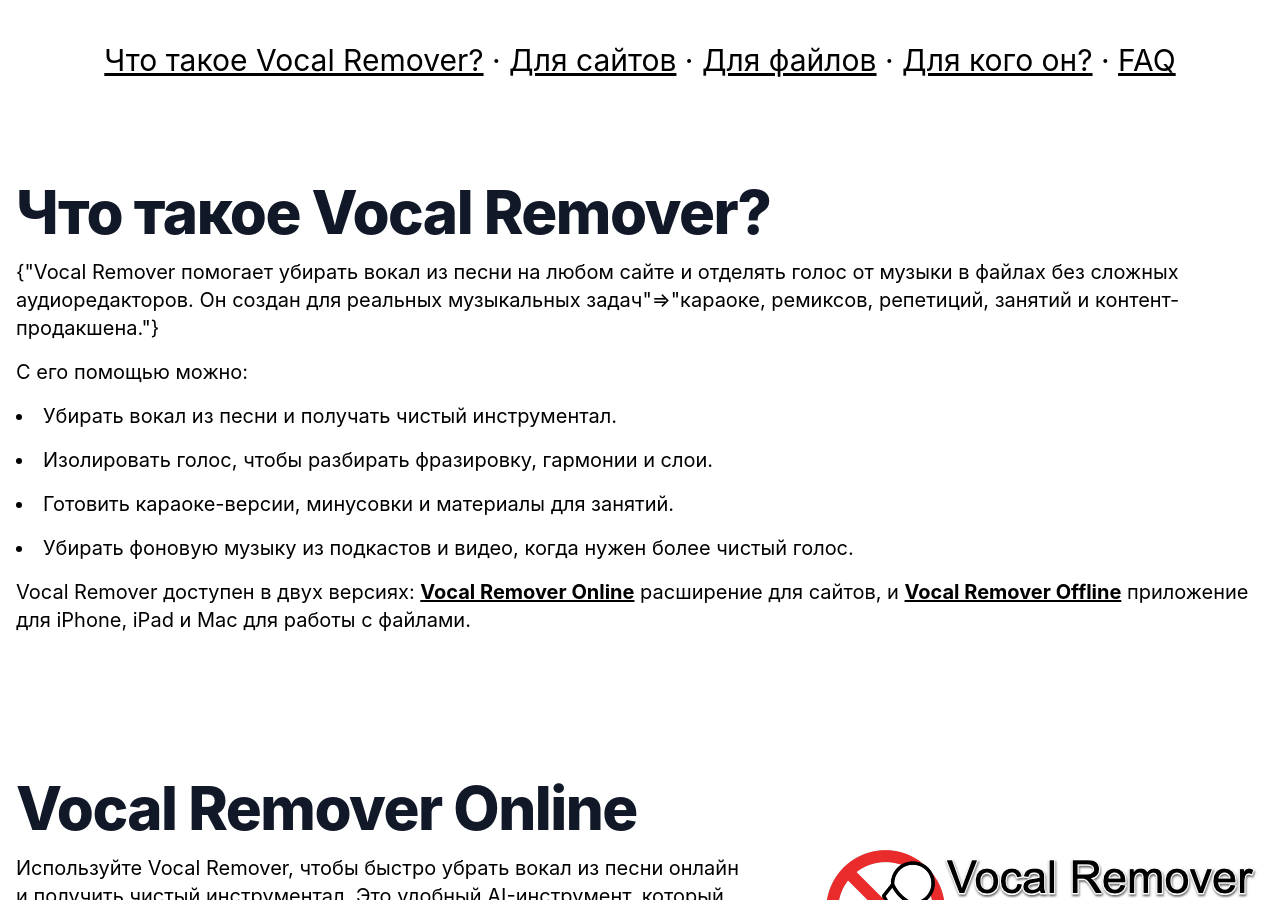
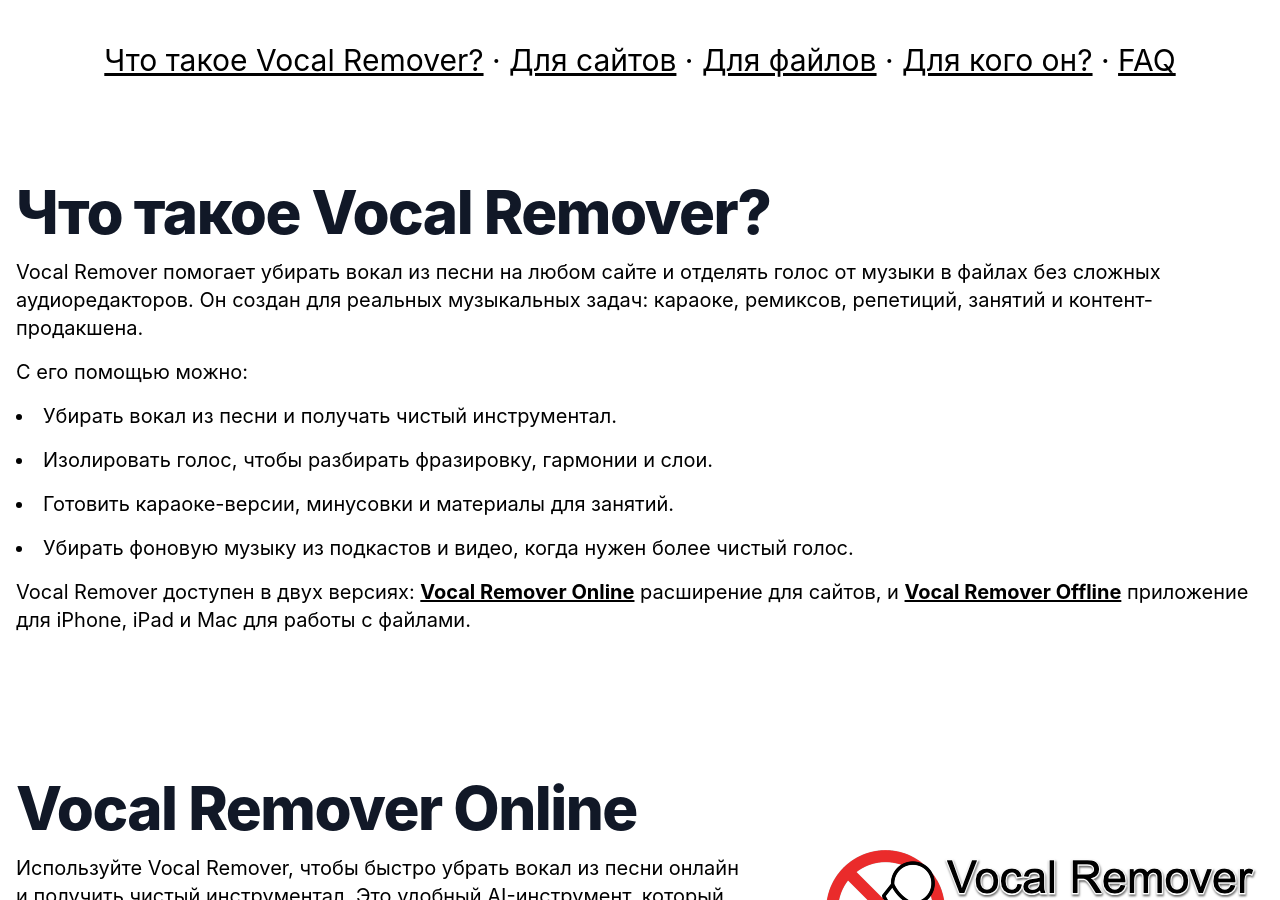
Before and after one commit to vocal-remover/vocal-remover.github.io, a Jekyll site: the page built from ru/index.html, in a window 1280 px wide and 900 px high, scrolled down 602 px. Built offline with Jekyll 4.4.1, drawn with Linux system fonts in a browser that asks for light colours; nearby versions of some CDN libraries.

Commit message:
Fix Russian overview paragraph rendering

```diff
--- a/_data/locales/ru.yml
+++ b/_data/locales/ru.yml
@@ -35,7 +35,7 @@
 overview:
   title: Что такое Vocal Remover?
   paragraphs:
-    - Vocal Remover помогает убирать вокал из песни на любом сайте и отделять голос от музыки в файлах без сложных аудиоредакторов. Он создан для реальных музыкальных задач: караоке, ремиксов, репетиций, занятий и контент-продакшена.
+    - "Vocal Remover помогает убирать вокал из песни на любом сайте и отделять голос от музыки в файлах без сложных аудиоредакторов. Он создан для реальных музыкальных задач: караоке, ремиксов, репетиций, занятий и контент-продакшена."
     - "С его помощью можно:"
   bullets:
     - Убирать вокал из песни и получать чистый инструментал.
```
